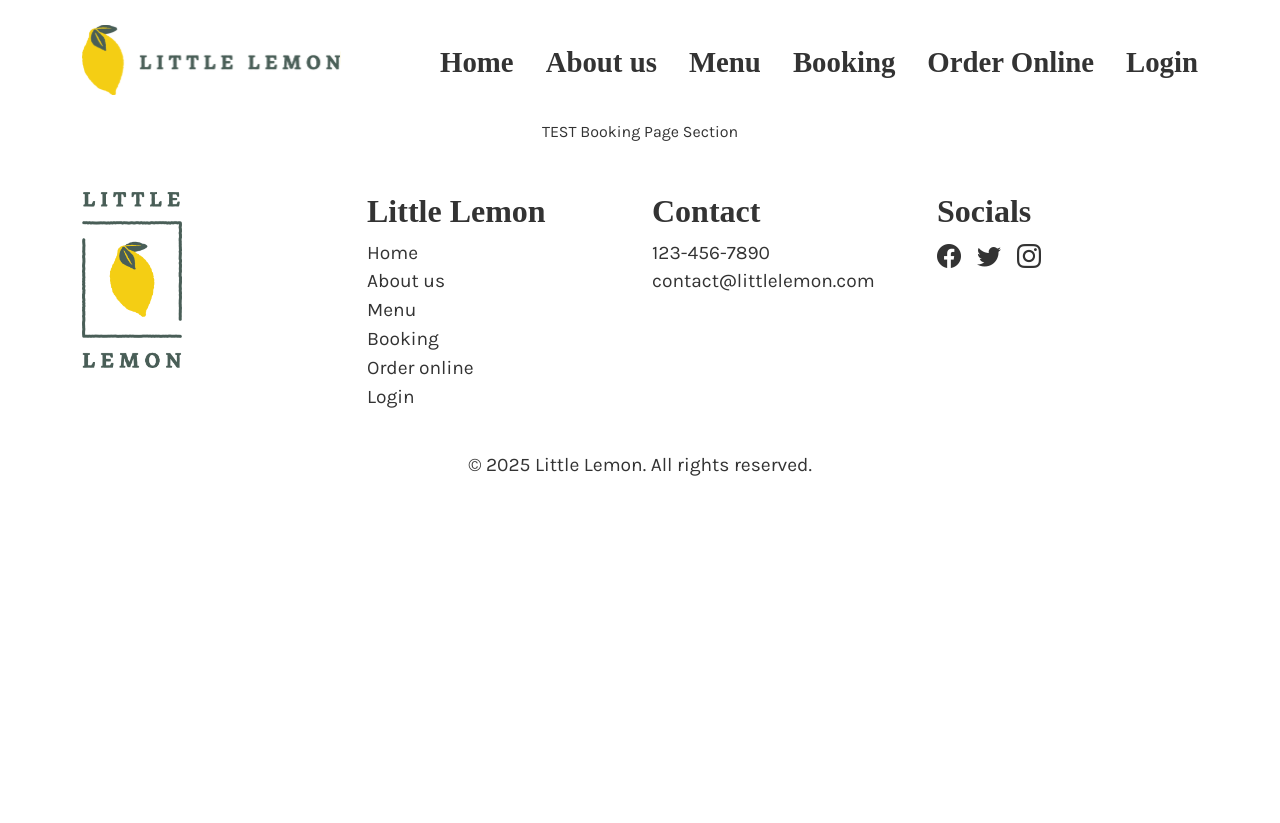
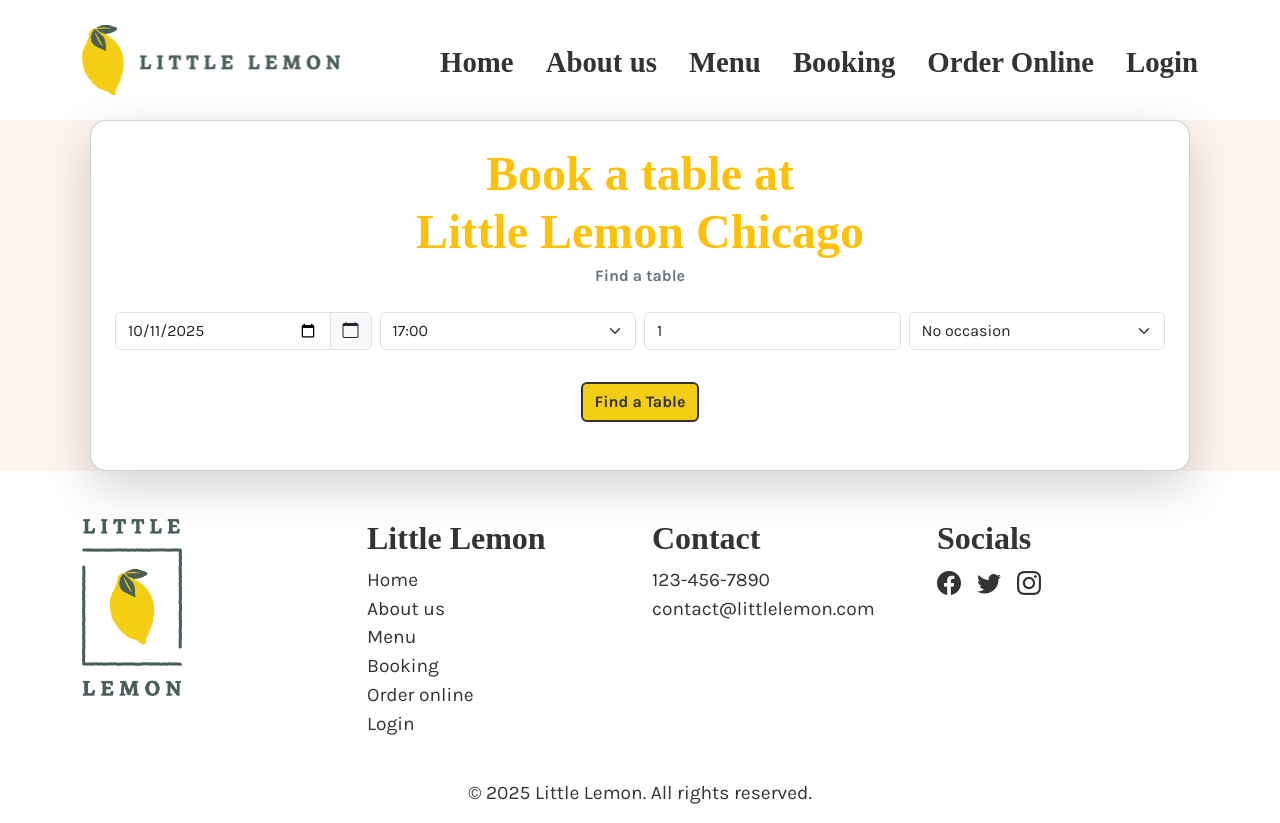
Before and after one commit to freez3maxell/capstone, a React (Vite) app in the folder Developer Capstone/: page /booking in a window 1280 px wide. Before the commit the page ends 800 px from the top, so only its background shows below. Built offline with nearby package versions, Linux system fonts and the light colour scheme; a web font is replaced by a local one.

Commit message:
feat: Implementation of booking logic

```diff
--- a/Developer Capstone/src/App.scss
+++ b/Developer Capstone/src/App.scss
@@ -7,3 +7,4 @@
 @import "scss/homepage/specials";
 @import "scss/homepage/call-to-action";
 @import "scss/homepage/customers-say";
+@import "scss/booking/booking";
--- /dev/null
+++ b/Developer Capstone/src/components/BookingForm.jsx
@@ -0,0 +1,116 @@
+import React, {useState} from "react";
+
+const BookingForm = ({availableTimes, dispatch}) => {
+    const [date, setDate] = useState(() => {
+        const today = new Date();
+        return today.toISOString().split("T")[0];
+    });
+    const [time, setTime] = useState("17:00");
+    const [guests, setGuests] = useState(1);
+    const [occasion, setOccasion] = useState("No occasion");
+
+    const handleDateChange = (e) => {
+        setDate(e.target.value);
+        dispatch({type: 'UPDATE_TIMES', date: e.target.value});
+    };
+
+    const handleSubmit = (e) => {
+        e.preventDefault();
+    };
+
+    return (
+        <div
+            className="card shadow-lg rounded-4 p-4 w-100"
+        >
+            <div className="mb-4">
+                <h2
+                    className="fw-bold text-warning mb-1"
+                >
+                    Book a table at
+                    <br/>
+                    Little Lemon Chicago
+                </h2>
+                <div className="text-secondary fw-semibold">Find a table</div>
+            </div>
+            <form
+                className="row g-2 align-items-center mb-4"
+                onSubmit={handleSubmit}
+            >
+                <div className="col-md-3">
+                    <div className="input-group">
+                        <input
+                            type="date"
+                            className="form-control"
+                            id="res-date"
+                            value={date}
+                            onChange={handleDateChange}
+                            required
+                            ref={input => { window.resDateInput = input; }}
+                        />
+                        <span
+                            className="input-group-text"
+                            onClick={() => window.resDateInput && window.resDateInput.showPicker()}
+                        >
+                            <i className="bi bi-calendar"></i>
+                        </span>
+                    </div>
+                </div>
+
+                <div className="col-md-3">
+                    <select
+                        className="form-select"
+                        id="res-time"
+                        value={time}
+                        onChange={(e) => setTime(e.target.value)}
+                        required
+                    >
+                        <option value="" disabled>
+                            Select time
+                        </option>
+                        {availableTimes.map((t) => (
+                            <option key={t} value={t}>
+                                {t}
+                            </option>
+                        ))}
+                    </select>
+                </div>
+                <div className="col-md-3">
+                    <input
+                        type="number"
+                        className="form-control"
+                        min="1"
+                        max="10"
+                        id="guests"
+                        value={guests}
+                        onChange={(e) => setGuests(Number(e.target.value))}
+                        required
+                        placeholder="1 person"
+                    />
+                </div>
+                <div className="col-md-3">
+                    <select
+                        className="form-select"
+                        id="occasion"
+                        value={occasion}
+                        onChange={(e) => setOccasion(e.target.value)}
+                        required
+                    >
+                        <option value="other">No occasion</option>
+                        <option value="Birthday">Birthday</option>
+                        <option value="Anniversary">Anniversary</option>
+                    </select>
+                </div>
+                <div className="col-md-12 d-grid">
+                    <button
+                        type="submit"
+                        className="btn btn-warning fw-bold mx-auto mt-4"
+                    >
+                        Find a Table
+                    </button>
+                </div>
+            </form>
+        </div>
+    );
+};
+
+export default BookingForm;
--- a/Developer Capstone/src/components/BookingPage.jsx
+++ b/Developer Capstone/src/components/BookingPage.jsx
@@ -1,4 +1,10 @@
-function BookingPage() {
-  return <section>TEST Booking Page Section</section>;
+import BookingForm from "./BookingForm";
+
+function BookingPage({ availableTimes, dispatch }) {
+  return (
+    <section className="booking-form d-flex align-items-center justify-content-center ">
+      <BookingForm availableTimes={availableTimes} dispatch={dispatch} />
+    </section>
+  );
 }
 export default BookingPage;
--- a/Developer Capstone/src/components/Main.jsx
+++ b/Developer Capstone/src/components/Main.jsx
@@ -1,4 +1,5 @@
 import { Routes, Route } from 'react-router-dom';
+import React, { useReducer } from 'react';
 import Homepage from './Homepage.jsx';
 import BookingPage from './BookingPage.jsx';
 import About from './About.jsx';
@@ -6,8 +7,24 @@ import Menu from './Menu.jsx';
 import Reservations from './Reservations.jsx';
 import OrderOnline from './OrderOnline.jsx';
 import Login from './Login.jsx';
+import { fetchAPI } from '../utilities/api.js';
+
+const initializeTimes = () => {
+  const today = new Date();
+  return fetchAPI(today);
+};
+
+const updateTimes = (state, action) => {
+  if (action.type === 'UPDATE_TIMES' && action.date) {
+    const dateObj = typeof action.date === 'string' ? new Date(action.date) : action.date;
+    return fetchAPI(dateObj);
+  }
+  return state;
+};
 
 export default function Main() {
+  const [availableTimes, dispatch] = useReducer(updateTimes, [], initializeTimes);
+
   return (
     <main>
       <Routes>
@@ -17,7 +34,7 @@ export default function Main() {
         <Route path="/reservations" element={<Reservations />} />
         <Route path="/order-online" element={<OrderOnline />} />
         <Route path="/login" element={<Login />} />
-        <Route path="/booking" element={<BookingPage />} />
+        <Route path="/booking" element={<BookingPage availableTimes={availableTimes} dispatch={dispatch} />} />
       </Routes>
     </main>
   );
--- a/Developer Capstone/src/scss/_base.scss
+++ b/Developer Capstone/src/scss/_base.scss
@@ -51,12 +51,12 @@ button {
   border: 2px solid $color-onyx;
   border-radius: 15px;
   font-size: 1.6rem;
-  padding: .4em .8em;
+  padding: .2em .6em;
   font-weight: 700;
   max-width: 250px;
 
   &:hover {
-    background-color: darken($color-yellow, 10%);
+    background-color: darken($color-yellow, 5%);
   }
 
   &:active, &:focus {
--- /dev/null
+++ b/Developer Capstone/src/scss/booking/_booking.scss
@@ -0,0 +1,27 @@
+.booking-form {
+  background-color: $color-light-yellow;
+
+  section {
+    min-height: 50vh;
+  }
+
+  .card {
+    max-width: 1100px;
+  }
+
+  button {
+    color: $color-onyx;
+    background-color: $color-yellow;
+    border: 2px solid $color-onyx;
+
+    &:hover {
+      background-color: darken($color-yellow, 5%);
+      border: 2px solid $color-onyx;
+    }
+
+    &:active, &:focus {
+      background-color: $color-yellow;
+      border: 2px solid $color-onyx;
+    }
+  }
+}
--- /dev/null
+++ b/Developer Capstone/src/utilities/api.js
@@ -0,0 +1,29 @@
+const seededRandom = function (seed) {
+    var m = 2 ** 35 - 31;
+    var a = 185852;
+    var s = seed % m;
+    return function () {
+        return (s = (s * a) % m) / m;
+    };
+};
+
+export const fetchAPI = function (date) {
+    let result = [];
+    let random = seededRandom(date.getDate());
+
+    for (let i = 17; i <= 23; i++) {
+        if (random() < 0.5) {
+            result.push(i + ':00');
+        }
+        if (random() < 0.5) {
+            result.push(i + ':30');
+        }
+    }
+    return result;
+};
+export const submitAPI = function (formData) {
+    return true;
+};
+
+export const generateBookingID = () =>
+    Math.round(Math.random() * Math.pow(10, 16)).toString(16);
--- /dev/null
+++ b/Developer Capstone/vitest.config.js
@@ -0,0 +1,6 @@
+import { defineConfig } from 'vitest/config';
+export default defineConfig({
+  test: {
+    environment: 'jsdom',
+  },
+});
```
Also changed, not shown: Developer Capstone/package.json (+6 -2 lines), 2 other files (tests, documents, lock files or other folders).
